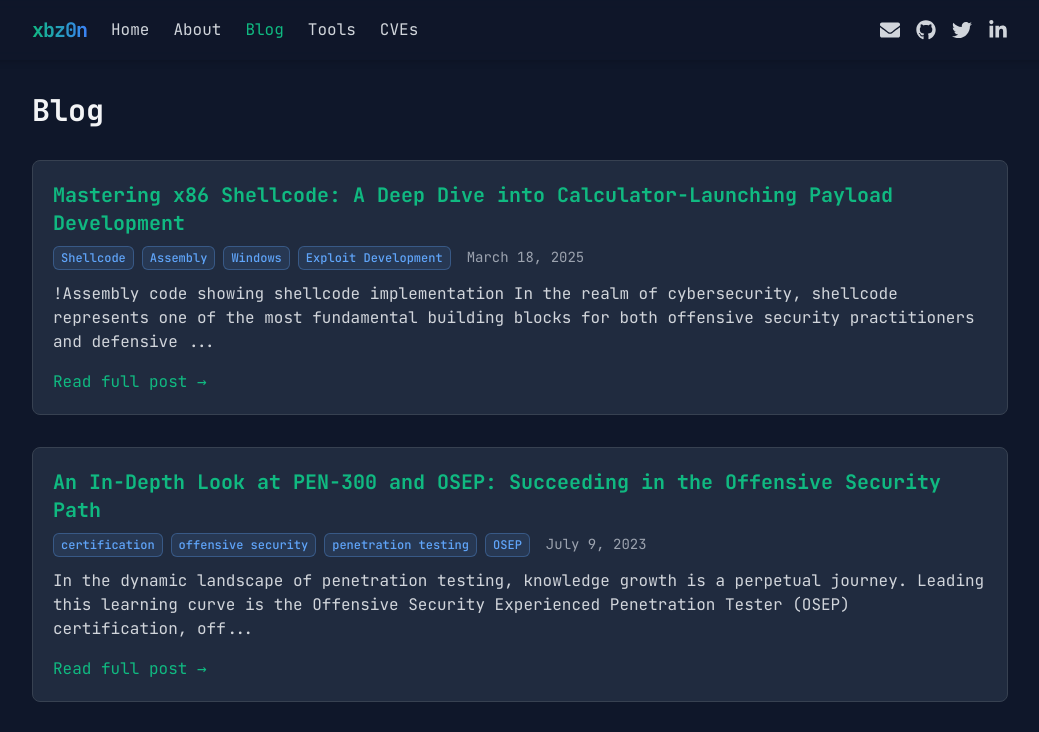
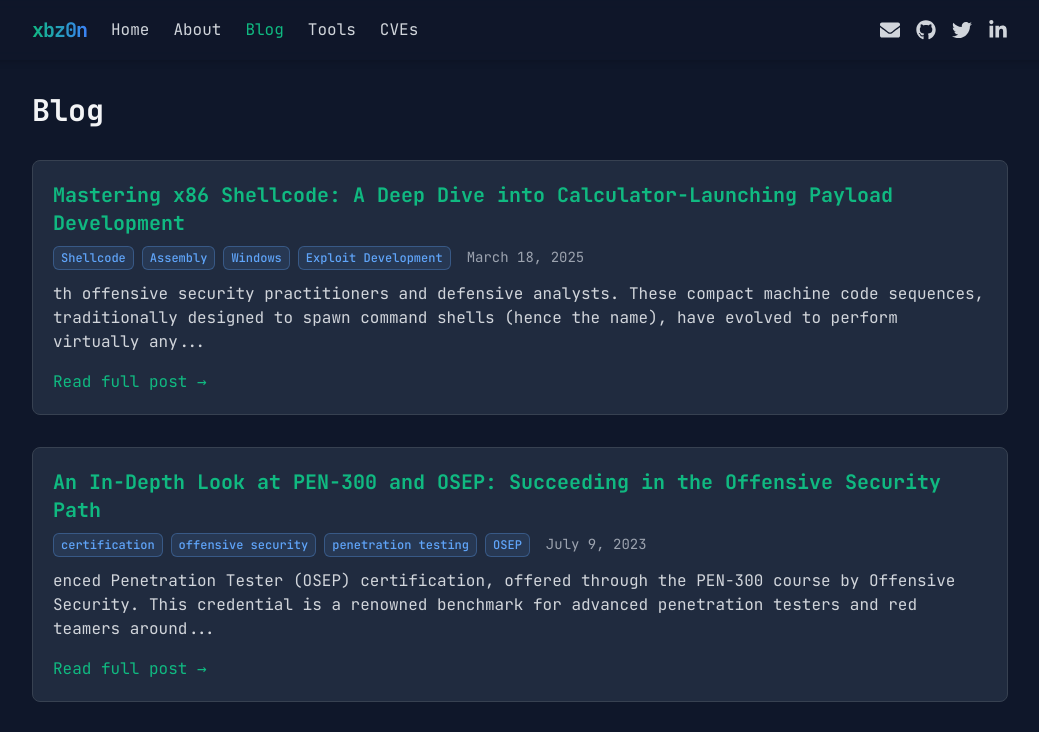
Before and after one commit to xbz0n/xbz0n.github.io, a Next.js app: page /blog in a window 1280 px wide. Shown: the top 732 px of the page, without its empty margins (120-1159 px from the left). Built offline with nearby package versions, Linux system fonts and the light colour scheme.

Commit message:
Fix blog excerpt generation to properly remove image markdown syntax

```diff
--- a/pages/blog/index.js
+++ b/pages/blog/index.js
@@ -64,8 +64,8 @@ function cleanExcerpt(content) {
   // Remove links
   clean = clean.replace(/\[([^\]]+)\]\([^)]+\)/g, '$1');
 
-  // Remove images
-  clean = clean.replace(/!\[([^\]]+)\]\([^)]+\)/g, '');
+  // Remove images - fix the regex to match both with and without alt text
+  clean = clean.replace(/!\[[^\]]*\]\([^)]+\)/g, '');
 
   // Remove blockquotes
   clean = clean.replace(/^>\s(.*)$/gm, '$1');
@@ -95,8 +95,9 @@ export async function getStaticProps() {
       // Clean the content of markdown formatting
       const cleanContent = cleanExcerpt(content);
 
-      // Create the excerpt
-      const excerpt = cleanContent.slice(0, 200) + '...';
+      // Create the excerpt - start from a position after the title/image area
+      const startPosition = Math.min(150, cleanContent.length / 3);
+      const excerpt = cleanContent.slice(startPosition, startPosition + 200) + '...';
 
       return {
         slug,
```
